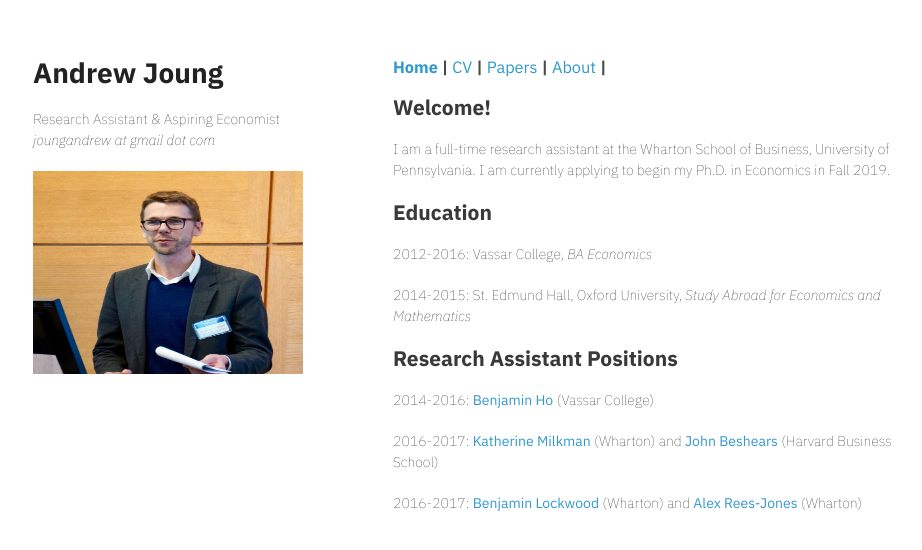
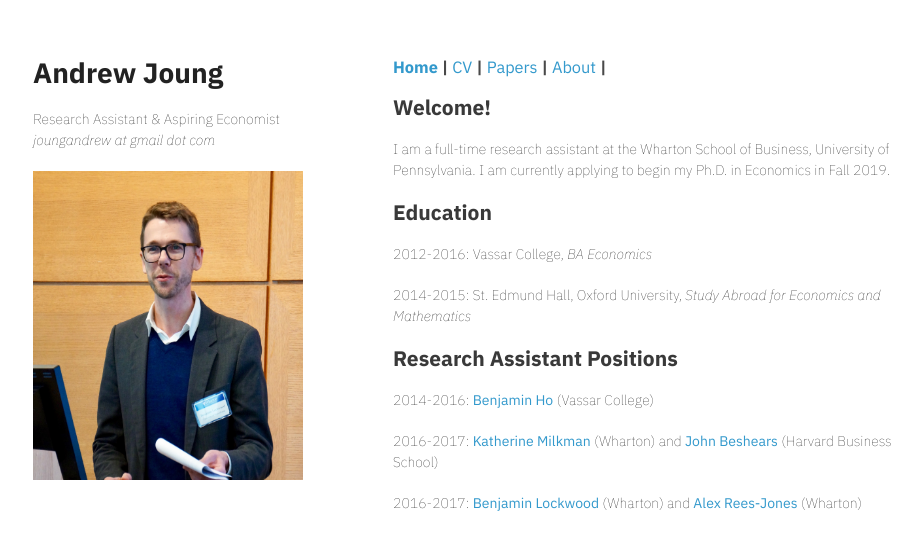
Before and after one commit to sxfinance/sxia.github.io, a Jekyll site: the page index.html, which Jekyll copies as it is, in a window 1280 px wide. Shown: the top 550 px of the page, without its empty margins (177-1099 px from the left). Built offline with Jekyll 4.4.1, drawn with Linux system fonts in a browser that asks for light colours.

Commit message:
Update index.html

```diff
--- a/index.html
+++ b/index.html
@@ -26,7 +26,7 @@
       <header>
         <h1>Andrew Joung</h1>
         <p>Research Assistant & Aspiring Economist        <i>joungandrew at gmail dot com </i></p>
-	<p class="view"><img src="Photo of Me.jpg" width=309 height=203></p>
+	<p class="view"><img src="Photo of Me.jpg" width=309 height=309></p>
       </header>
    <section>
       <nav>
```
